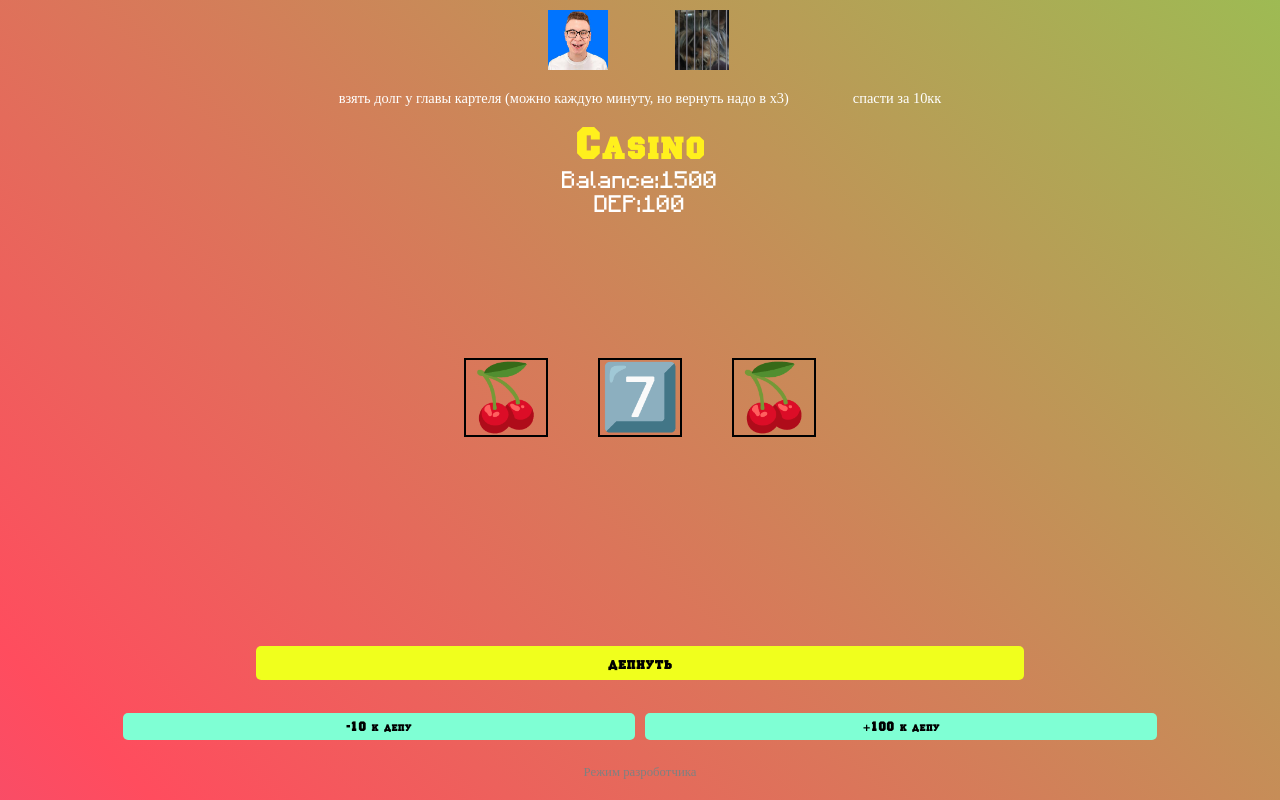
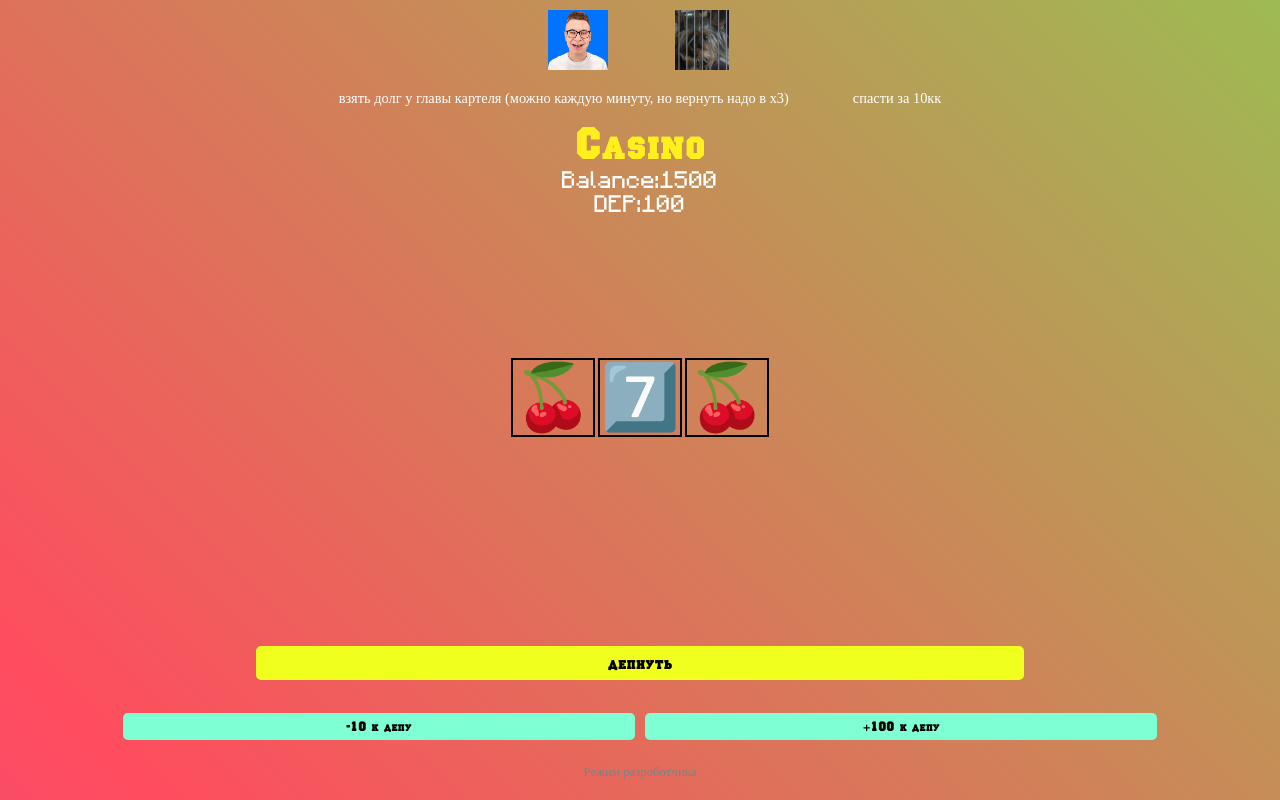
Before and after one commit to Aro1ops/spinandroll, a plain HTML site: page index.html in a window 1280 px wide. Drawn offline with Linux system fonts and the light colour scheme.

Commit message:
Update css.css

```diff
--- a/css.css
+++ b/css.css
@@ -109,7 +109,7 @@ body::before {
 
     margin-top: 18vh;
     justify-content: center;
-    gap: 50px;
+    gap: 3px;
 
 
 }
```
